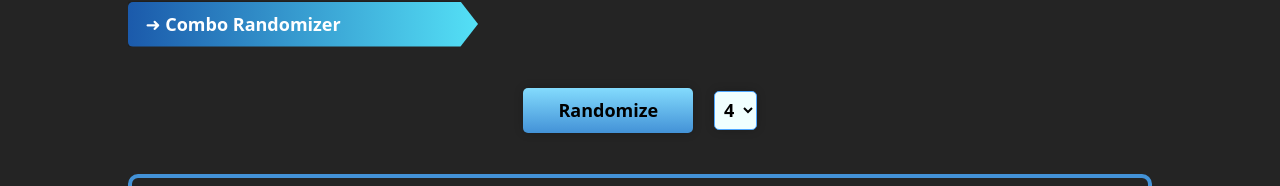
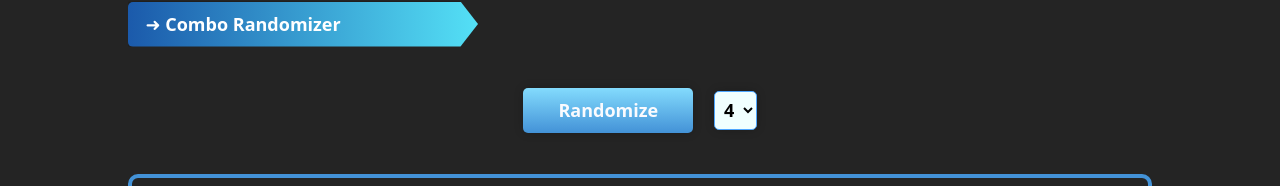
Before and after one commit to NoctyxMK/mk8dx-randomizer, a React (Vite) app: page /mk8dx-randomizer/tracks in a window 1280 px wide. Shown: the part 254-440 px from the top of the page. Built offline with nearby package versions, Linux system fonts and the light colour scheme.

Commit message:
update button text color

```diff
--- a/src/styles/Track.css
+++ b/src/styles/Track.css
@@ -35,6 +35,7 @@
   box-shadow: 0 0 10px rgba(0,0,0,0.2);
   background-image: linear-gradient(180deg, #83dbfd, #4392d7);
   margin-right: 2%;
+  color: #fbfbfe;
 
 
 }
```
